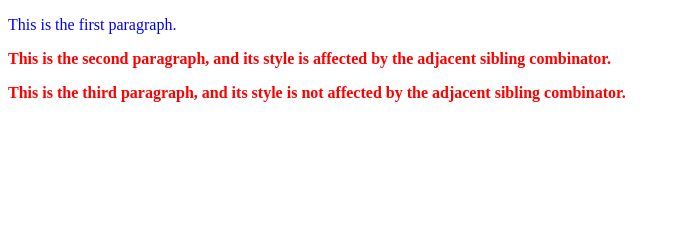
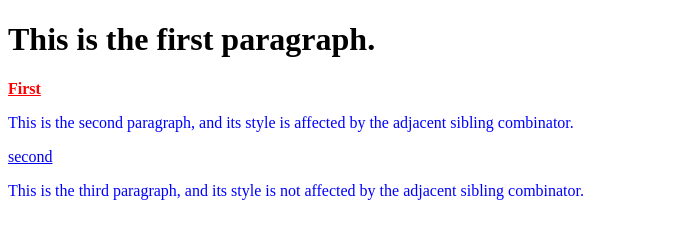
Before and after one commit to proraahul/JS-DOM, a plain HTML site: page AdjacentCombi.html in a window 1280 px wide. Shown: the whole page, without its empty margins (0-680 px from the left). Drawn offline with Linux system fonts and the light colour scheme.

Commit message:
Adjacent combinator

```diff
--- a/AdjacentCombi.html
+++ b/AdjacentCombi.html
@@ -10,7 +10,7 @@
     }
 
     /* Style for the paragraph immediately following another paragraph */
-    p + p {
+    h1 + a {
       color: red;
       font-weight: bold;
     }
@@ -19,8 +19,10 @@
 </head>
 <body>
 
-  <p>This is the first paragraph.</p>
+  <h1>This is the first paragraph.</h1>
+  <a href="#">First</a>
   <p>This is the second paragraph, and its style is affected by the adjacent sibling combinator.</p>
+  <a href="#">second</a>
   <p>This is the third paragraph, and its style is not affected by the adjacent sibling combinator.</p>
 
 </body>
```
